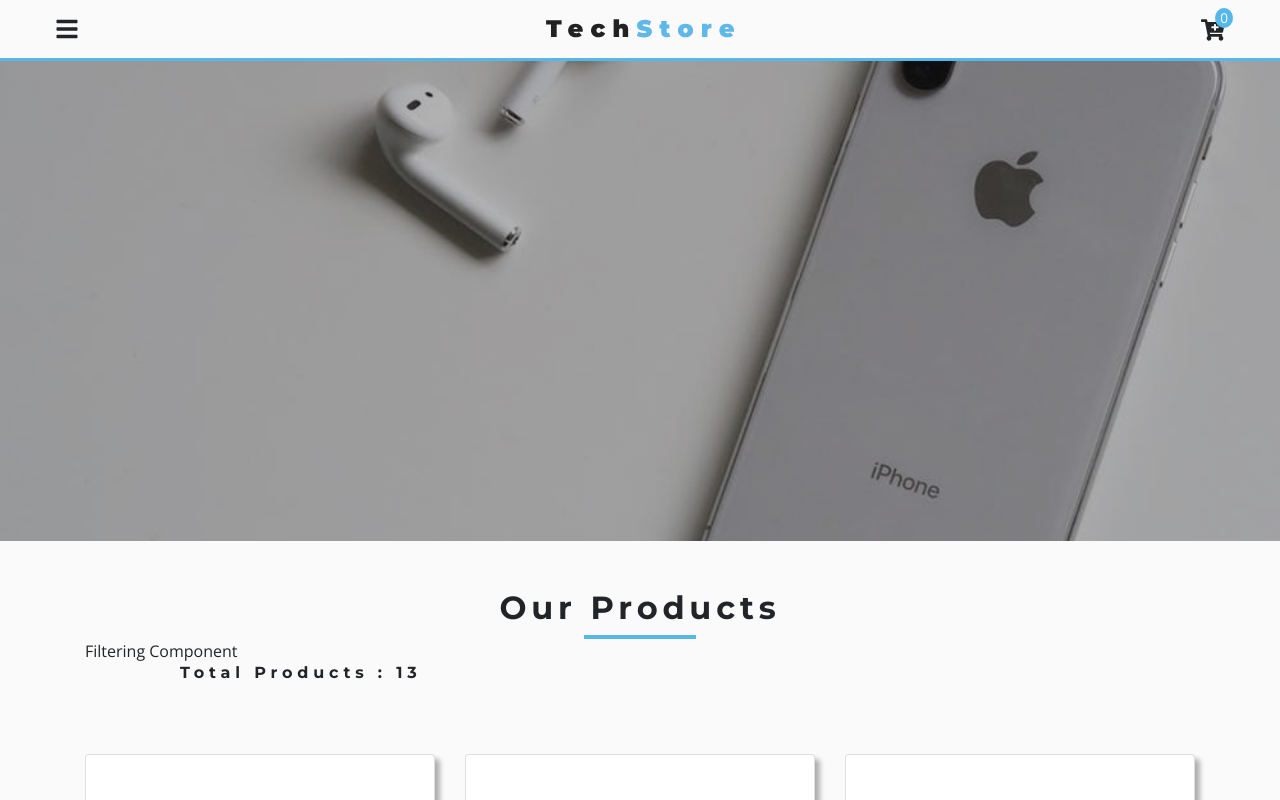
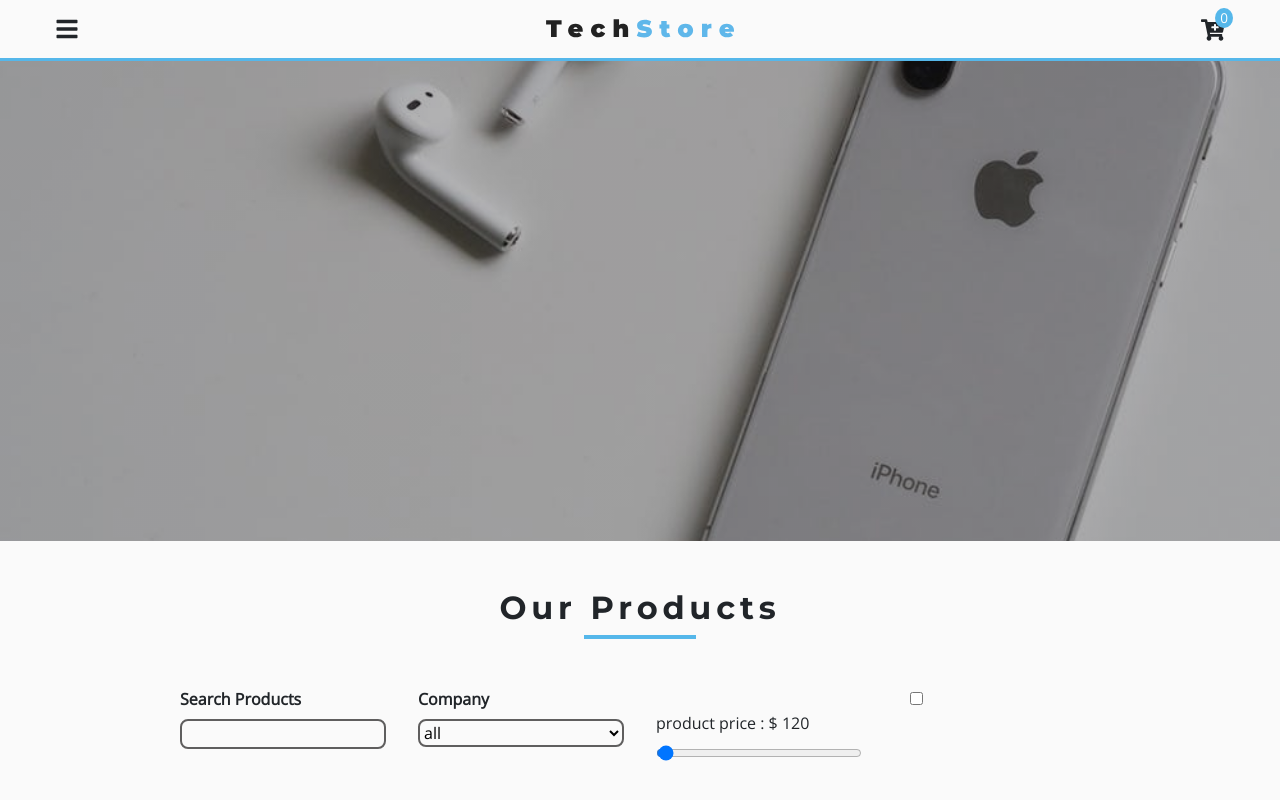
Before and after one commit to haveeru/react-tech-store, a React (Create React App) app: page /products in a window 1280 px wide. Shown: the top 800 px of the page. Built offline with nearby package versions, Linux system fonts and the light colour scheme.

Commit message:
products filter component

```diff
--- a/src/components/ProductsPage/ProductFilter.js
+++ b/src/components/ProductsPage/ProductFilter.js
@@ -1,13 +1,86 @@
 import React, { Component } from 'react';
+import styled from 'styled-components';
+import {ProductConsumer} from '../../context';
 
 class FilterProducts extends Component {
     render() {
         return (
-            <div>
-                Filtering Component
-            </div>
+            <ProductConsumer>
+                {value => {
+                    const {search, min, max, company, price, shipping, handleChange, storeProducts} = value;
+                    return (
+                        <div className="row my-5">
+                            <div className="col-10 mx-auto">
+                                <FilterWrapper>
+                                {/* text search  */}
+                                <div>
+                                    <label htmlFor="search">search products</label>
+                                    <input type="text" name="search" id="searcg" onChange={handleChange} className="filter-items"/>
+                                </div>
+
+                                {/* category search  */}
+                                <div>
+                                    <label htmlFor="company">company</label>
+                                    <select name="company" id="searcg" onChange={handleChange} value={company} className="filter-items">
+                                        <option value="all">all</option>
+                                        <option value="fuji">fuji</option>
+                                        <option value="htc">htc</option>
+                                    </select>
+                                </div>
+
+                                {/* price range */}
+                                <div>
+                                    <label htmlFor="price"/>
+                                    <p className="mb-2">product price : <span>$ {price}</span></p>
+                                    <input
+                                        type="range"
+                                        name="price"
+                                        id="price"
+                                        min={min}
+                                        max={max}
+                                        className="filter-price"
+                                        onChange={handleChange}
+                                    />
+                                </div>
+
+                                {/* free shipping */}
+                                <div>
+                                    <label htmlFor="shipping" className="mx-2"/>
+                                    <input
+                                        type="checkbox"
+                                        name="shipping"
+                                        id="shipping"
+                                        className=""
+                                        onChange={handleChange}
+                                        value={shipping && true}
+                                    />
+                                </div>
+                                </FilterWrapper>
+                            </div>
+                        </div>
+                    )
+                }}
+            </ProductConsumer>
         );
     }
 }
 
 export default FilterProducts;
+
+const FilterWrapper = styled.div`
+    display: grid;
+    grid-template-columns: repeat(auto-fit, minmax(200px, 1fr));
+    grid-column-gap: 2rem;
+    grid-row-gap: 1rem;
+    label{
+        font-weight: bold;
+        text-transform: capitalize;
+    }
+    .filter-items, .filter-price {
+        display: block;
+        width: 100%;
+        background: transparent;
+        border-radius: 0.5rem;
+        border:2px solid var(--darkGrey);
+    }
+`;
```
